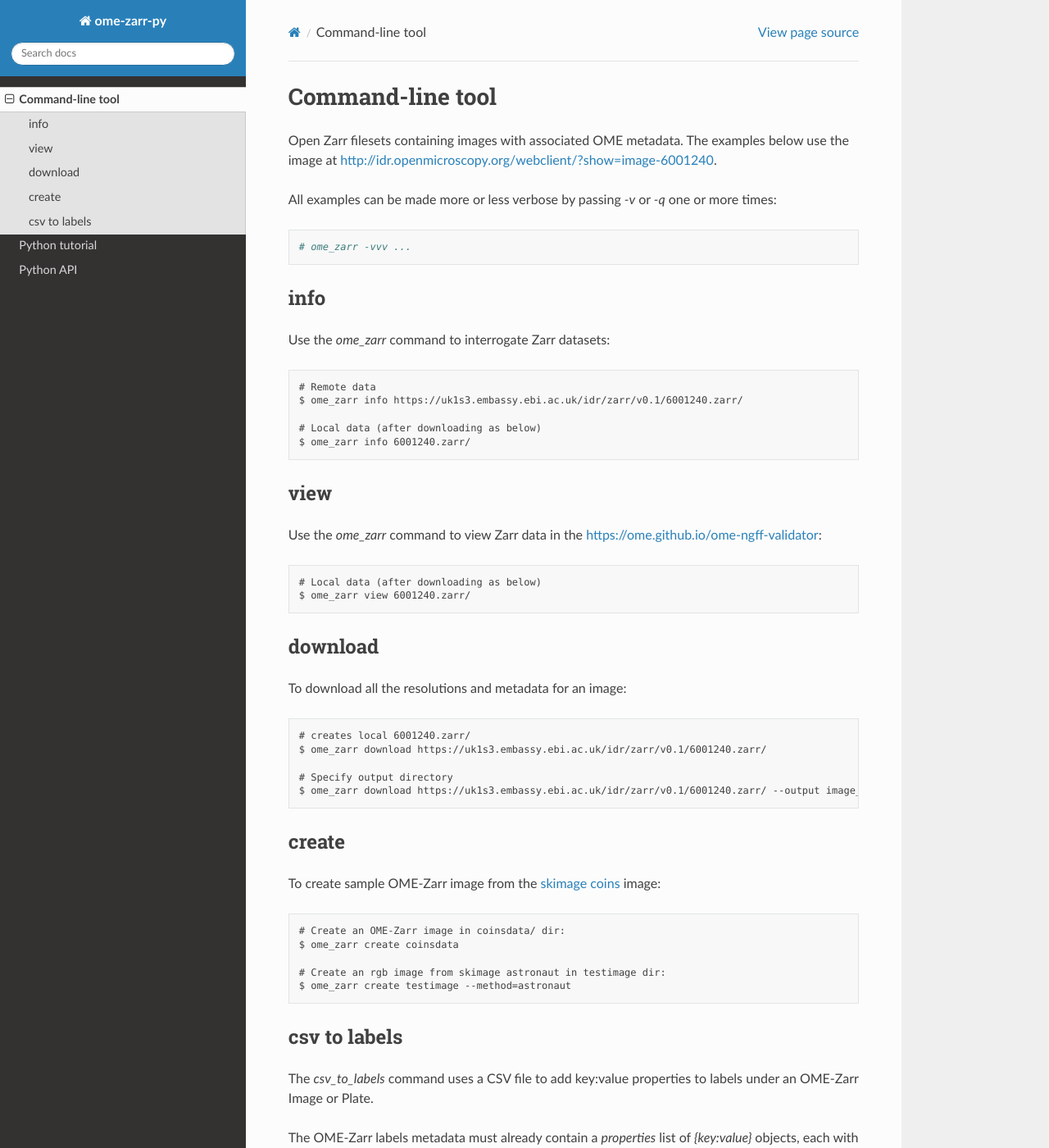
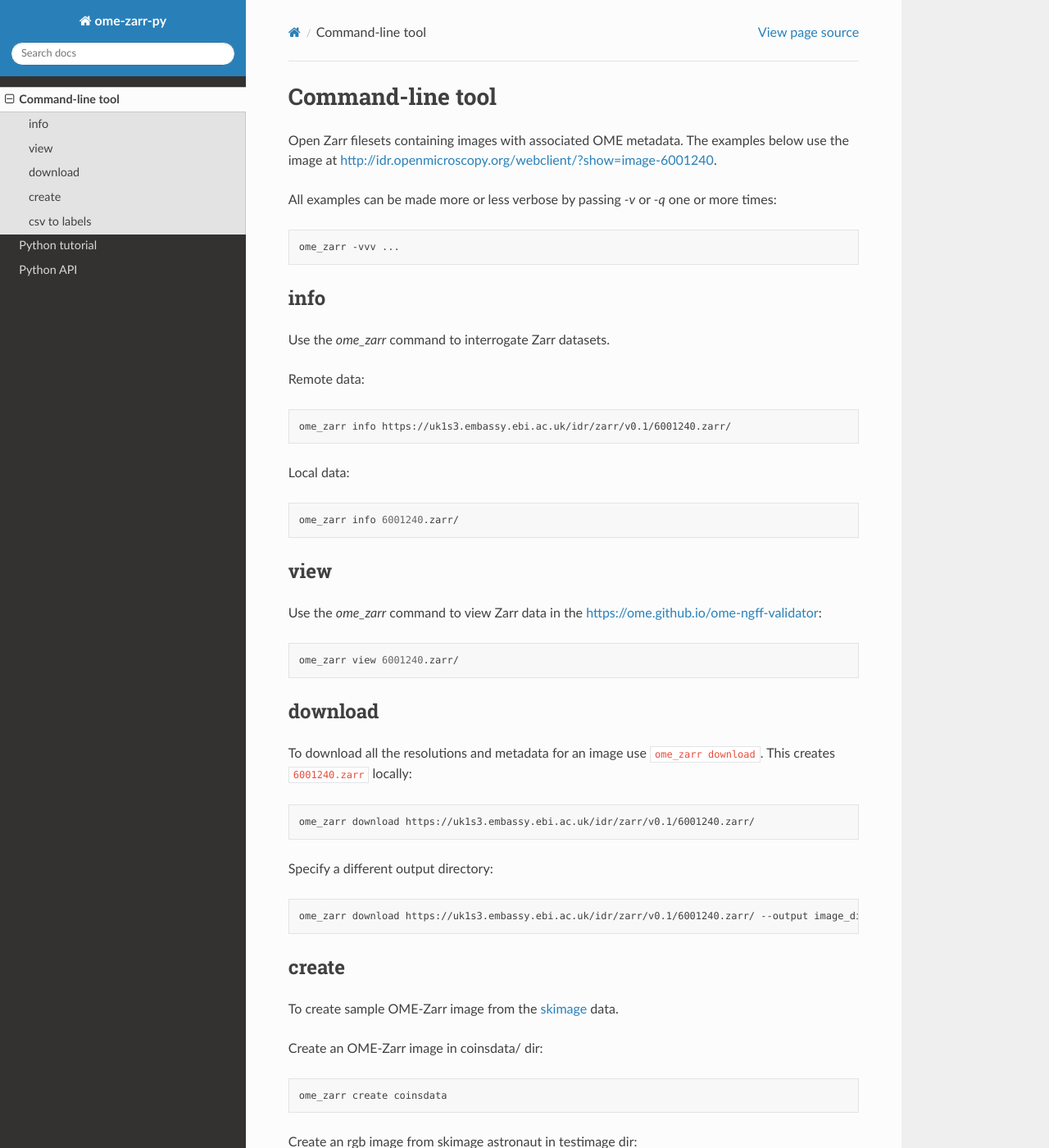
Before and after one commit to ome/ome-zarr-py, a Sphinx documentation site: the page built from docs/source/cli.rst, in a window 1280 px wide and 1400 px high. Shown: the whole window at 82% size. Built offline with Sphinx 7.4.7 and the Read the Docs theme 2.0.0, drawn with Linux system fonts in a browser that asks for light colours; some of the changed text lies outside the part shown.

Commit message:
Improve CLI docs

````diff
--- a/docs/source/cli.rst
+++ b/docs/source/cli.rst
@@ -7,50 +9,53 @@
 
 All examples can be made more or less verbose by passing `-v` or `-q` one or more times::
 
-    # ome_zarr -vvv ...
+    ome_zarr -vvv ...
 
 
 info
 ====
 
-Use the `ome_zarr` command to interrogate Zarr datasets::
+Use the `ome_zarr` command to interrogate Zarr datasets.
 
-    # Remote data
-    $ ome_zarr info https://uk1s3.embassy.ebi.ac.uk/idr/zarr/v0.1/6001240.zarr/
+Remote data::
 
-    # Local data (after downloading as below)
-    $ ome_zarr info 6001240.zarr/
+    ome_zarr info https://uk1s3.embassy.ebi.ac.uk/idr/zarr/v0.1/6001240.zarr/
+
+Local data::
+
+    ome_zarr info 6001240.zarr/
 
 view
 ====
 
 Use the `ome_zarr` command to view Zarr data in the https://ome.github.io/ome-ngff-validator::
 
-    # Local data (after downloading as below)
-    $ ome_zarr view 6001240.zarr/
+    ome_zarr view 6001240.zarr/
 
 download
 ========
 
-To download all the resolutions and metadata for an image::
+To download all the resolutions and metadata for an image use ``ome_zarr download``. This creates ``6001240.zarr`` locally::
 
-    # creates local 6001240.zarr/
-    $ ome_zarr download https://uk1s3.embassy.ebi.ac.uk/idr/zarr/v0.1/6001240.zarr/
+    ome_zarr download https://uk1s3.embassy.ebi.ac.uk/idr/zarr/v0.1/6001240.zarr/
 
-    # Specify output directory
-    $ ome_zarr download https://uk1s3.embassy.ebi.ac.uk/idr/zarr/v0.1/6001240.zarr/ --output image_dir
+Specify a different output directory::
+
+    ome_zarr download https://uk1s3.embassy.ebi.ac.uk/idr/zarr/v0.1/6001240.zarr/ --output image_dir
 
 create
 ======
 
-To create sample OME-Zarr image from the `skimage coins <https://scikit-image.org/docs/stable/api/skimage.data.html#skimage.data.coins>`_
-image::
+To create sample OME-Zarr image from the `skimage <https://scikit-image.org/docs/stable/api/skimage.data.html>`_
+data.
 
-    # Create an OME-Zarr image in coinsdata/ dir:
-    $ ome_zarr create coinsdata
+Create an OME-Zarr image in coinsdata/ dir::
 
-    # Create an rgb image from skimage astronaut in testimage dir:
-    $ ome_zarr create testimage --method=astronaut
+    ome_zarr create coinsdata
+
+Create an rgb image from skimage astronaut in testimage dir::
+
+    ome_zarr create testimage --method=astronaut
 
 csv to labels
 =============
@@ -75,13 +80,13 @@
  - `s`: `StringColumn`, for text
  - `b`: `BoolColumn`, for true/false
 
-Use e.g. `#d` as a suffix in the column name to denote a `float` column, no spaces etc.:
-```
-"area#d,label_text#s,Width#l,Height#l"
-```
+Use e.g. `#d` as a suffix in the column name to denote a `float` column, no spaces etc.::
+
+    "area#d,label_text#s,Width#l,Height#l"
+
 
 For example, to take values from columns named `area`, `label_text`, `Width` and `Height`
 within a CSV file named `labels_data.csv` with an ID column named `shape_id` and add these
 values to label properties with an ID key of `omero:shapeId` in an Image or Plate named `123.zarr`::
 
-    ome_zarr csv_to_labels labels_data.csv shape_id "area#d,label_text#s,Width#l,Height#l" 123.zarr omero:shapeId```
+    ome_zarr csv_to_labels labels_data.csv shape_id "area#d,label_text#s,Width#l,Height#l" 123.zarr omero:shapeId
````
Also changed, not shown: other parts of docs/source/cli.rst (+2 -0 lines).
